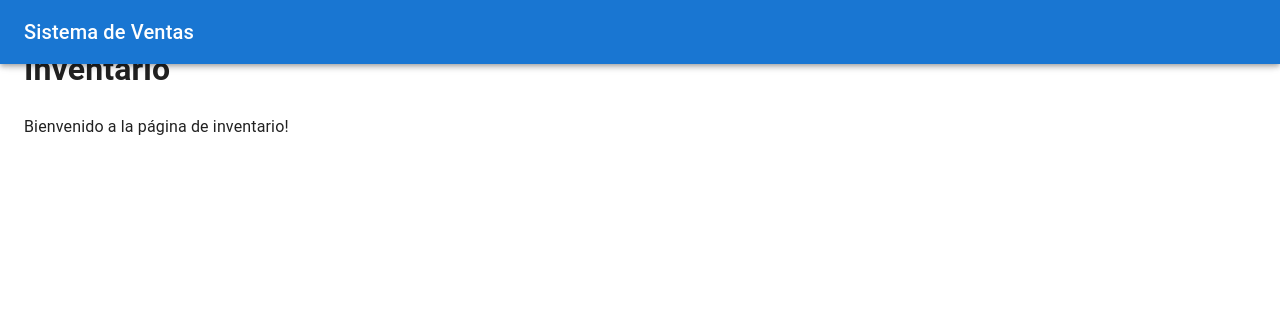
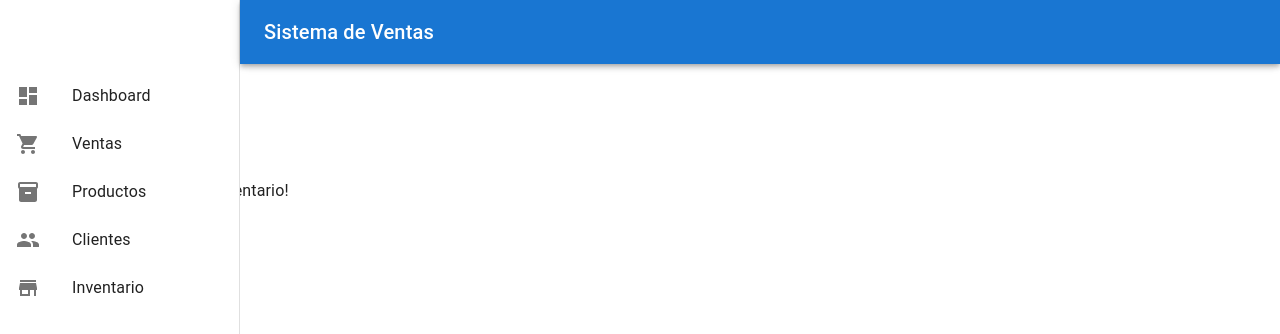
Before and after one commit to Norbey32/SistemaVentasFrontend, a React (Create React App) app: page /inventario in a window 1280 px wide. Shown: the top 334 px of the page. Built offline with nearby package versions, Linux system fonts and the light colour scheme.

Commit message:
sistema funcionando con sidebar

```diff
--- a/src/components/Layout/Layout.tsx
+++ b/src/components/Layout/Layout.tsx
@@ -1,14 +1,12 @@
 // src/components/Layout/Layout.tsx
-import { useState, ReactNode } from 'react';
+import { useState } from 'react';
 import { Outlet } from 'react-router-dom';
 import Sidebar from './Sidebar';
 import Topbar from './Topbar';
-import { Box, CssBaseline } from '@mui/material';
-
-const drawerWidth = 240;
+import { Box, CssBaseline, Toolbar } from '@mui/material';
 
 interface LayoutProps {
-  children?: ReactNode;
+  children?: React.ReactNode;
 }
 
 const Layout = ({ children }: LayoutProps) => {
@@ -28,10 +26,10 @@ const Layout = ({ children }: LayoutProps) => {
         sx={{
           flexGrow: 1,
           p: 3,
-          width: { sm: `calc(100% - ${drawerWidth}px)` },
-          ml: { sm: `${drawerWidth}px)` },
+          width: { sm: `calc(100% - 240px)` },
         }}
       >
+        <Toolbar /> {/* Espacio para el Topbar */}
         {children || <Outlet />}
       </Box>
     </Box>
--- a/src/components/Layout/Sidebar.tsx
+++ b/src/components/Layout/Sidebar.tsx
@@ -1,6 +1,22 @@
 // src/components/Layout/Sidebar.tsx
-import { Drawer, List, ListItem, ListItemButton, ListItemIcon, ListItemText } from '@mui/material';
-import { Dashboard, ShoppingCart, Inventory, People, Store } from '@mui/icons-material';
+import {
+  Drawer,
+  List,
+  ListItem,
+  ListItemButton,
+  ListItemIcon,
+  ListItemText,
+  useTheme,
+  Toolbar // Añade esta importación
+} from '@mui/material';
+import {
+  Dashboard as DashboardIcon,
+  ShoppingCart as VentasIcon,
+  Inventory as ProductosIcon,
+  People as ClientesIcon,
+  Store as InventarioIcon
+} from '@mui/icons-material';
+import { Link } from 'react-router-dom';
 
 interface SidebarProps {
   mobileOpen: boolean;
@@ -8,31 +24,38 @@ interface SidebarProps {
 }
 
 const Sidebar = ({ mobileOpen, handleDrawerToggle }: SidebarProps) => {
+  const theme = useTheme();
   const drawerWidth = 240;
 
+  const menuItems = [
+    { text: 'Dashboard', icon: <DashboardIcon />, path: '/' },
+    { text: 'Ventas', icon: <VentasIcon />, path: '/ventas' },
+    { text: 'Productos', icon: <ProductosIcon />, path: '/productos' },
+    { text: 'Clientes', icon: <ClientesIcon />, path: '/clientes' },
+    { text: 'Inventario', icon: <InventarioIcon />, path: '/inventario' },
+  ];
+
   return (
+    <>
+      {/* Sidebar para mobile */}
       <Drawer
         variant="temporary"
         open={mobileOpen}
         onClose={handleDrawerToggle}
-      ModalProps={{
-        keepMounted: true, // Better open performance on mobile.
-      }}
+        ModalProps={{ keepMounted: true }}
         sx={{
           display: { xs: 'block', sm: 'none' },
-        '& .MuiDrawer-paper': { boxSizing: 'border-box', width: drawerWidth },
+          '& .MuiDrawer-paper': { width: drawerWidth },
         }}
       >
         <List>
-        {[
-          { text: 'Dashboard', icon: <Dashboard /> },
-          { text: 'Ventas', icon: <ShoppingCart /> },
-          { text: 'Productos', icon: <Inventory /> },
-          { text: 'Clientes', icon: <People /> },
-          { text: 'Inventario', icon: <Store /> },
-        ].map((item) => (
+          {menuItems.map((item) => (
             <ListItem key={item.text} disablePadding>
-            <ListItemButton>
+              <ListItemButton
+                component={Link}
+                to={item.path}
+                onClick={handleDrawerToggle}
+              >
                 <ListItemIcon>{item.icon}</ListItemIcon>
                 <ListItemText primary={item.text} />
               </ListItemButton>
@@ -40,6 +63,37 @@ const Sidebar = ({ mobileOpen, handleDrawerToggle }: SidebarProps) => {
           ))}
         </List>
       </Drawer>
+
+      {/* Sidebar para desktop */}
+      <Drawer
+        variant="permanent"
+        sx={{
+          display: { xs: 'none', sm: 'block' },
+          '& .MuiDrawer-paper': { width: drawerWidth },
+        }}
+        open
+      >
+        <Toolbar /> {/* Espacio para el Topbar */}
+        <List>
+          {menuItems.map((item) => (
+            <ListItem key={item.text} disablePadding>
+              <ListItemButton
+                component={Link}
+                to={item.path}
+                sx={{
+                  '&.active': {
+                    backgroundColor: theme.palette.action.selected,
+                  }
+                }}
+              >
+                <ListItemIcon>{item.icon}</ListItemIcon>
+                <ListItemText primary={item.text} />
+              </ListItemButton>
+            </ListItem>
+          ))}
+        </List>
+      </Drawer>
+    </>
   );
 };
 
--- a/src/components/Layout/Topbar.tsx
+++ b/src/components/Layout/Topbar.tsx
@@ -8,7 +8,14 @@ interface TopbarProps {
 
 const Topbar = ({ handleDrawerToggle }: TopbarProps) => {
   return (
-    <AppBar position="fixed" sx={{ zIndex: (theme) => theme.zIndex.drawer + 1 }}>
+    <AppBar
+      position="fixed"
+      sx={{
+        zIndex: (theme) => theme.zIndex.drawer + 1,
+        width: { sm: `calc(100% - 240px)` },
+        ml: { sm: '240px' },
+      }}
+    >
       <Toolbar>
         <IconButton
           color="inherit"
@@ -19,7 +26,7 @@ const Topbar = ({ handleDrawerToggle }: TopbarProps) => {
         >
           <MenuIcon />
         </IconButton>
-        <Typography variant="h6" noWrap component="div">
+        <Typography variant="h6" noWrap component="div" sx={{ flexGrow: 1 }}>
           Sistema de Ventas
         </Typography>
       </Toolbar>
```
Lines whose indentation alone changed are shown as unchanged.
